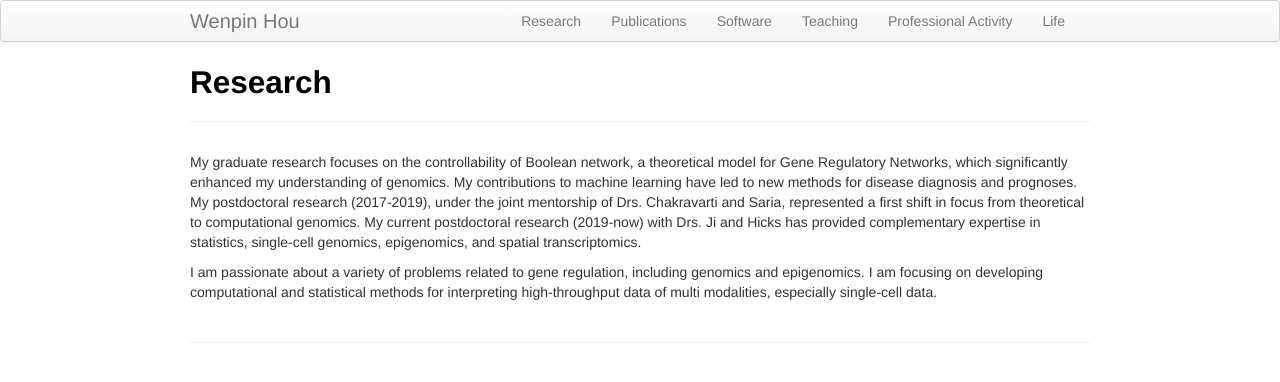
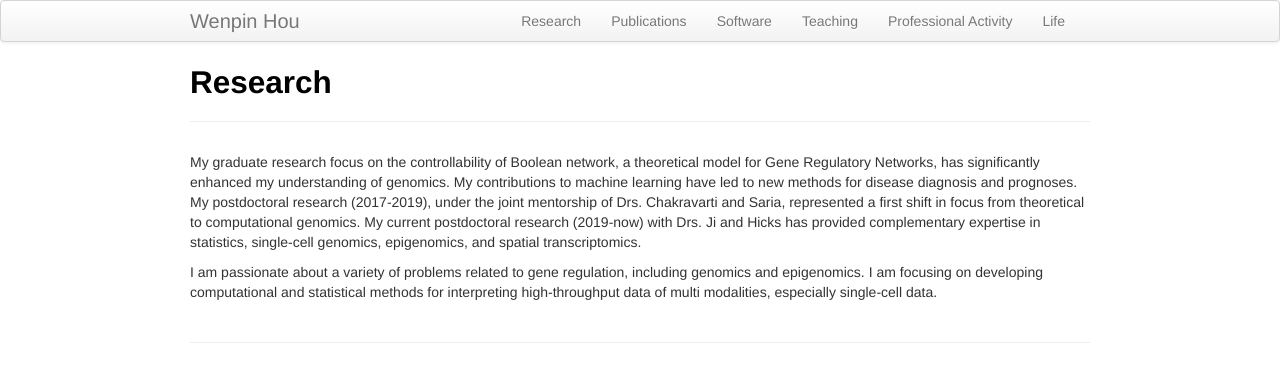
Before and after one commit to Winnie09/Wenpin_Hou, a Jekyll site: the page built from pages/research.md, in a window 1280 px wide. Shown: the top 382 px of the page. Built offline with Jekyll 4.4.1, drawn with Linux system fonts in a browser that asks for light colours.

Commit message:
fix grammar

```diff
--- a/pages/research.md
+++ b/pages/research.md
@@ -4,7 +4,7 @@ title: Research
 ---
 
 
-My graduate research focuses on the controllability of Boolean network, a theoretical model for Gene Regulatory Networks, which significantly enhanced my understanding of genomics. My contributions to machine learning have led to new methods for disease diagnosis and prognoses.
+My graduate research focus on the controllability of Boolean network, a theoretical model for Gene Regulatory Networks, has significantly enhanced my understanding of genomics. My contributions to machine learning have led to new methods for disease diagnosis and prognoses.
 My postdoctoral research (2017-2019), under the joint mentorship of Drs. Chakravarti and Saria,
 represented a first shift in focus from theoretical to computational genomics.
 My current postdoctoral research (2019-now) with Drs. Ji and Hicks has provided complementary expertise in statistics, single-cell genomics, epigenomics, and spatial transcriptomics.
```
